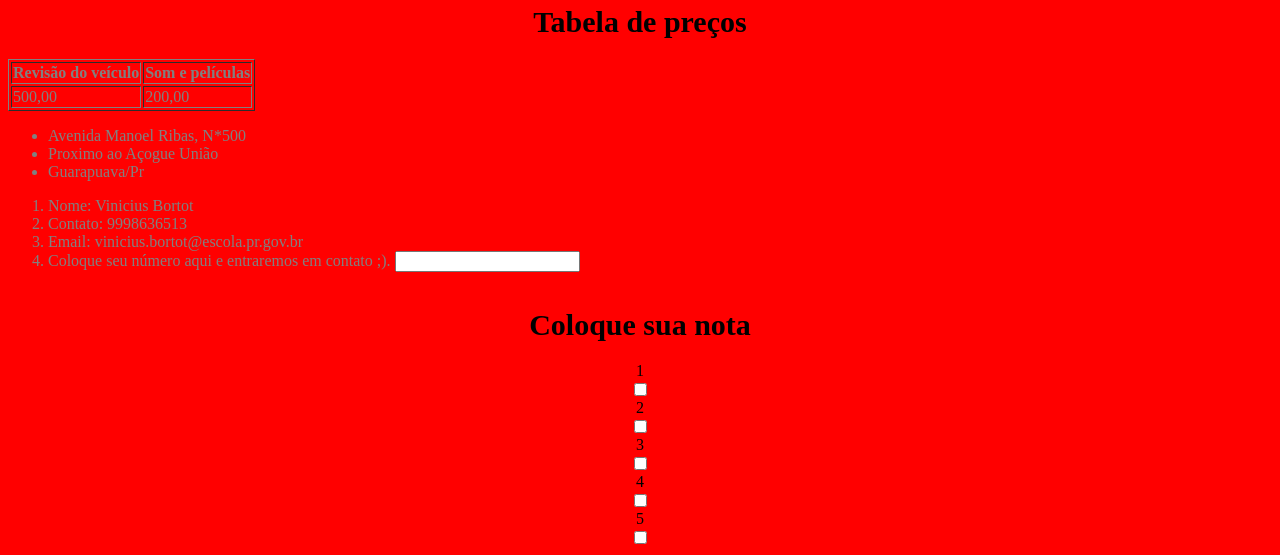
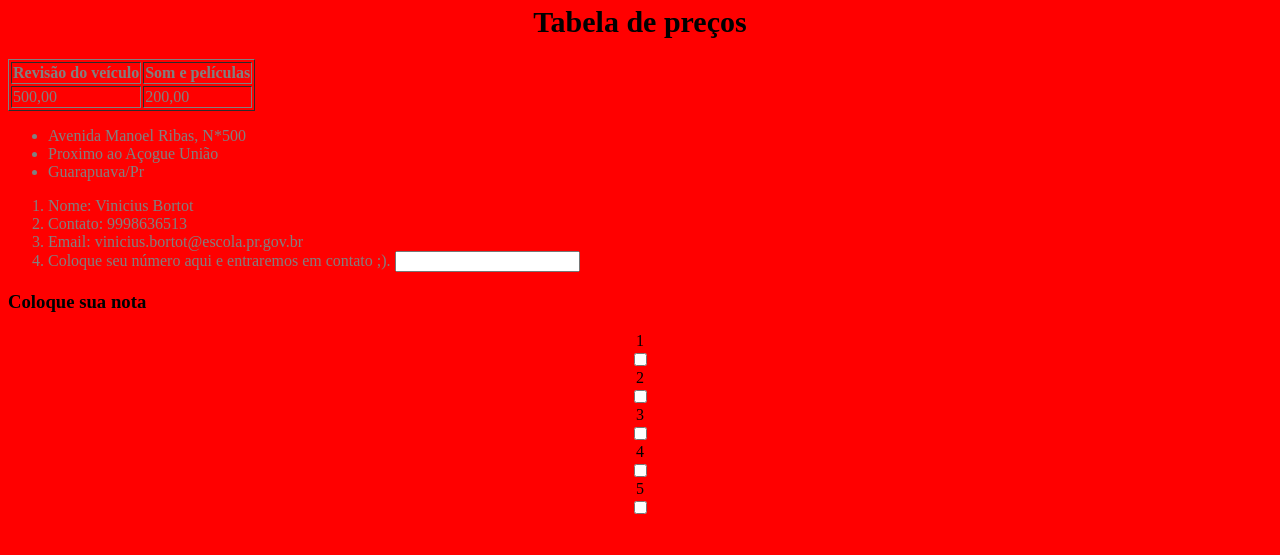
Before and after one commit to vinicius-bortot/vinicius., a plain HTML site: page index.html in a window 1280 px wide. Shown: the part 1837-2392 px from the top of the page. After the commit the page ends 2362 px from the top, so only its background shows below. Drawn offline with Linux system fonts and the light colour scheme.

Commit message:
Update index.html

```diff
--- a/index.html
+++ b/index.html
@@ -57,8 +57,8 @@
     <li>Email: vinicius.bortot@escola.pr.gov.br</li>
     <li>Coloque seu número aqui e entraremos em contato ;). <input type="number" value="coloque o número"></li>
     </ol>
+    <h3>Coloque sua nota</h3>
     <div class="wrapper">
-        <h1>Coloque sua nota</h1>
         <div>1</div> <input type="checkbox">
         <div>2</div> <input type="checkbox">
         <div>3</div> <input type="checkbox">
```
